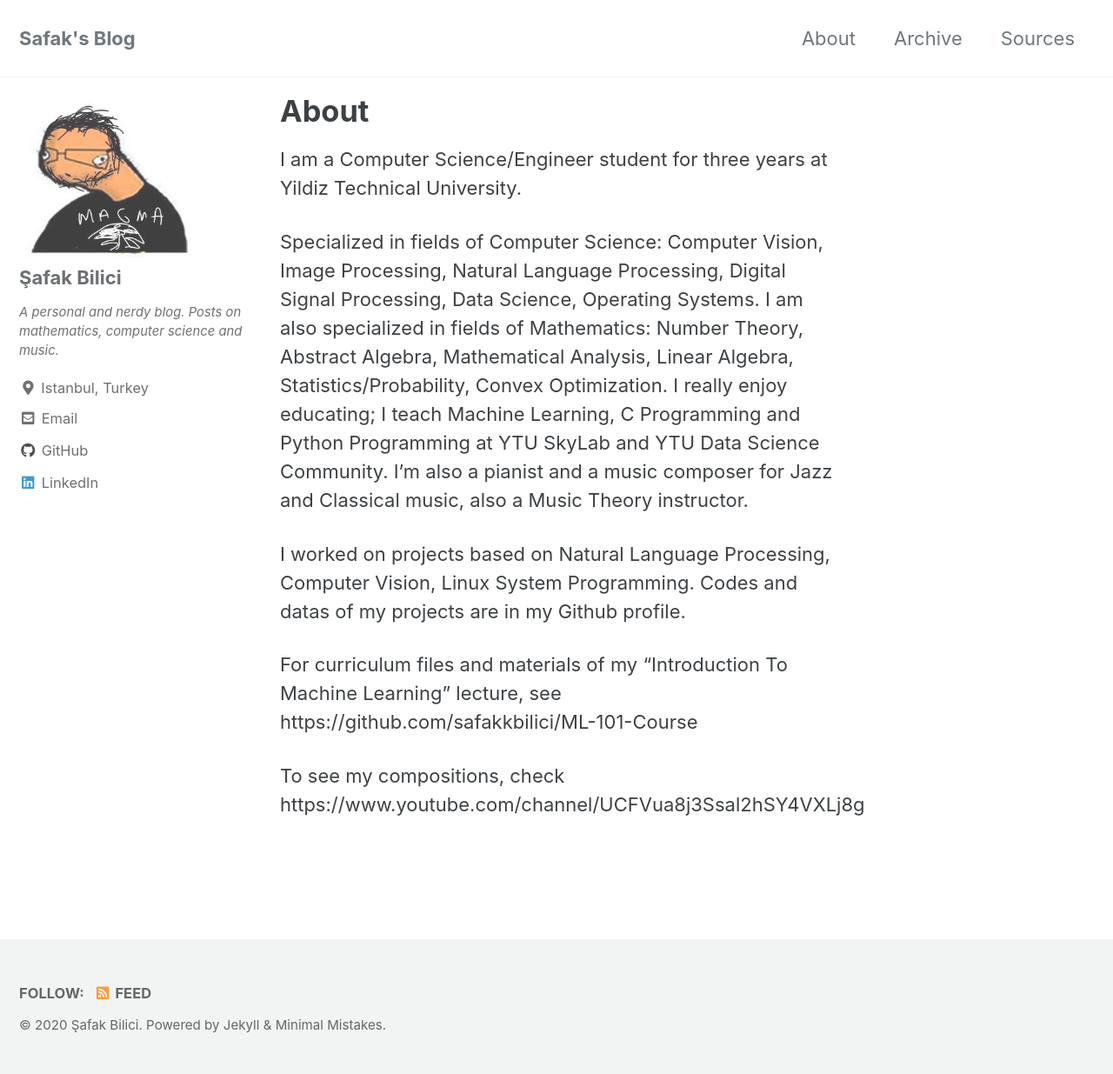
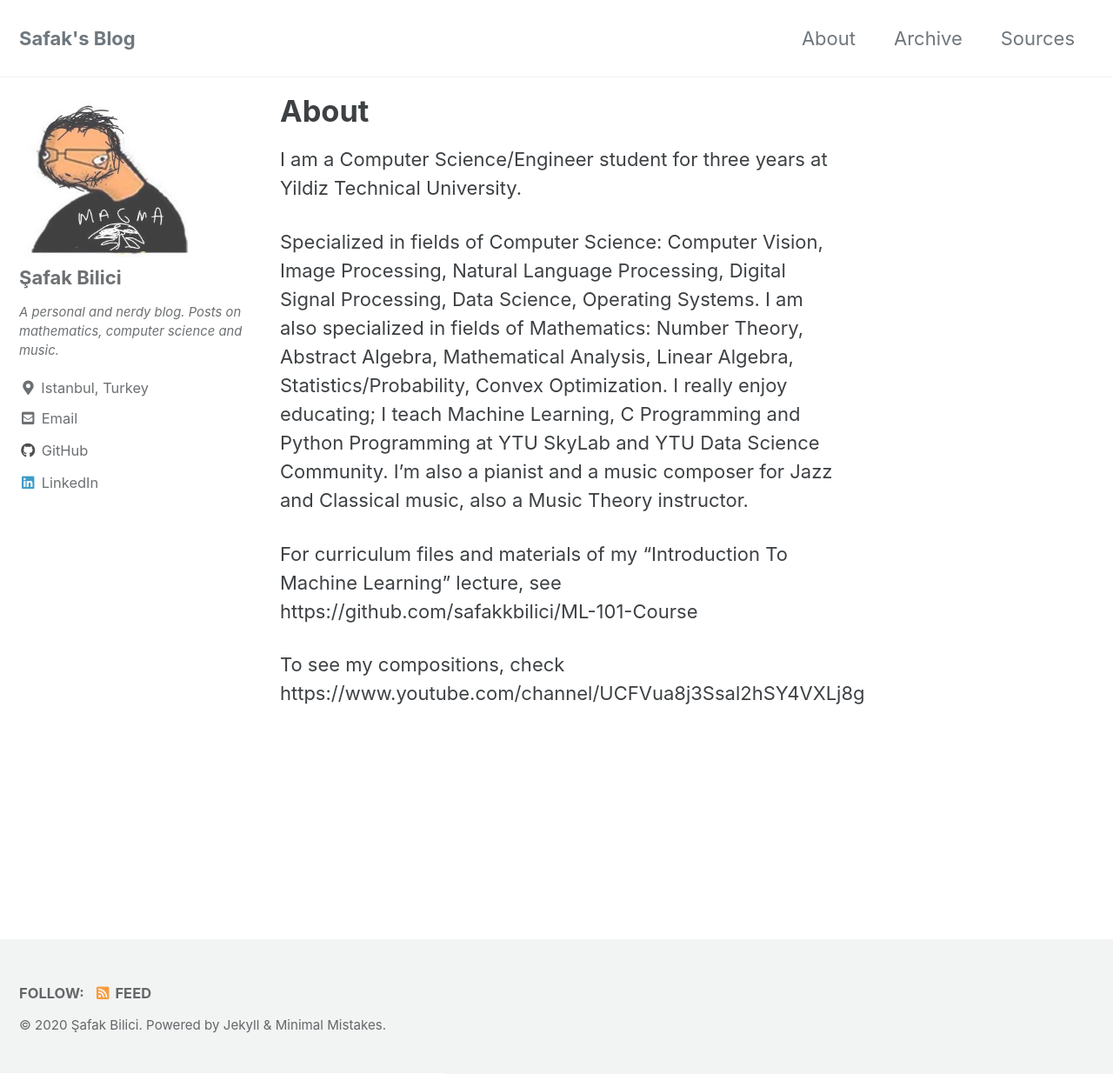
Before and after one commit to safakkbilici/safakkbilici.github.io, a Jekyll site: the page built from _pages/about.md, in a window 1280 px wide and 1235 px high. Shown: the whole window at 87% size. Built offline with Jekyll 4.4.1, drawn with Linux system fonts in a browser that asks for light colours; cached includes are drawn as plain includes.

Commit message:
about updated

```diff
--- a/_pages/about.md
+++ b/_pages/about.md
@@ -14,8 +14,6 @@ I am also specialized in fields of Mathematics: Number Theory, Abstract Algebra,
 I really enjoy educating; I teach Machine Learning, C Programming and Python Programming at YTU SkyLab and YTU Data Science Community.
 I'm also a pianist and a music composer for Jazz and Classical music, also a Music Theory instructor.
 
-I worked on projects based on Natural Language Processing, Computer Vision, Linux System Programming. Codes and datas of my projects are in my Github profile.
-
 For curriculum files and materials of my "Introduction To Machine Learning" lecture, see https://github.com/safakkbilici/ML-101-Course
 
 To see my compositions, check https://www.youtube.com/channel/UCFVua8j3Ssal2hSY4VXLj8g
```
